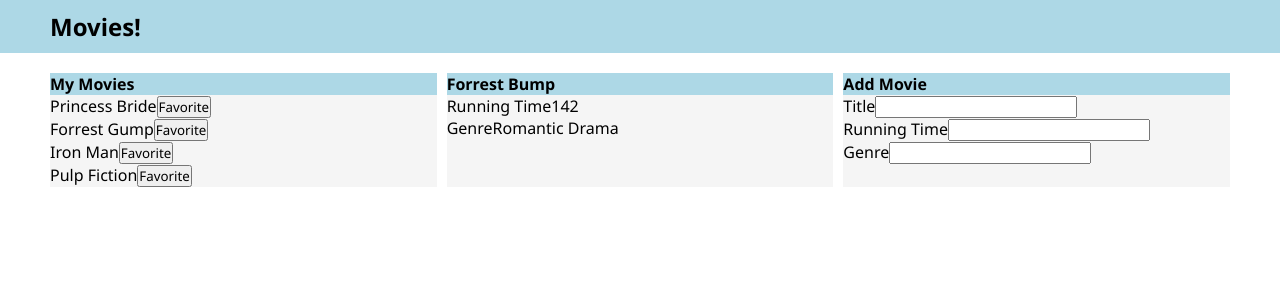
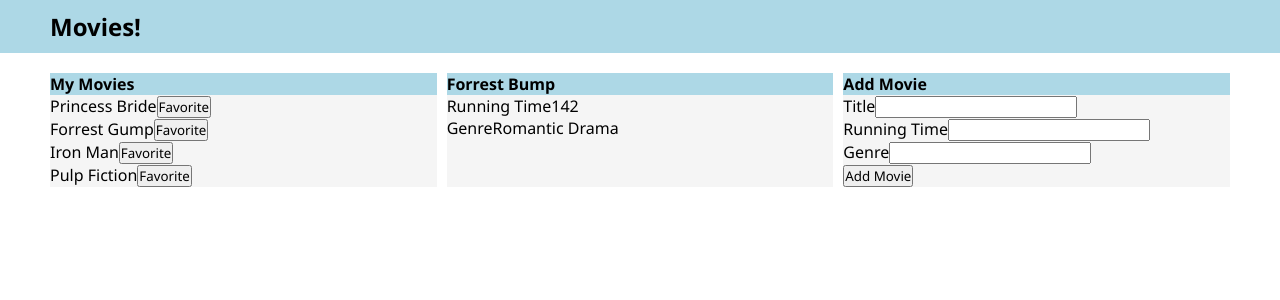
Before and after one commit to mukhsia/devcodecamp_movies_frontend, a React (Create React App) app: page / in a window 1280 px wide. Shown: the top 300 px of the page. Built offline with nearby package versions, Linux system fonts and the light colour scheme.

Commit message:
submit handler.

```diff
--- a/src/components/NewMovieForm/NewMovieForm.jsx
+++ b/src/components/NewMovieForm/NewMovieForm.jsx
@@ -5,8 +5,18 @@
     const [runningTime, setRunningTime] = useState("");
     const [genre, setGenre] = useState("");
 
+    const handleSubmit = (e) => {
+        e.preventDefault();
+
+        const formData = {
+            title,
+            runningTime,
+            genre,
+        };
+    };
+
     return (
-        <form className="flex-item">
+        <form onSubmit={handleSubmit} className="flex-item">
             <h4>Add Movie</h4>
             <div>
                 <label>Title</label>
@@ -29,6 +39,7 @@
                     onChange={(e) => setGenre(e.target.value)}
                 />
             </div>
+            <button type="submit">Add Movie</button>
         </form>
     );
 };
```
